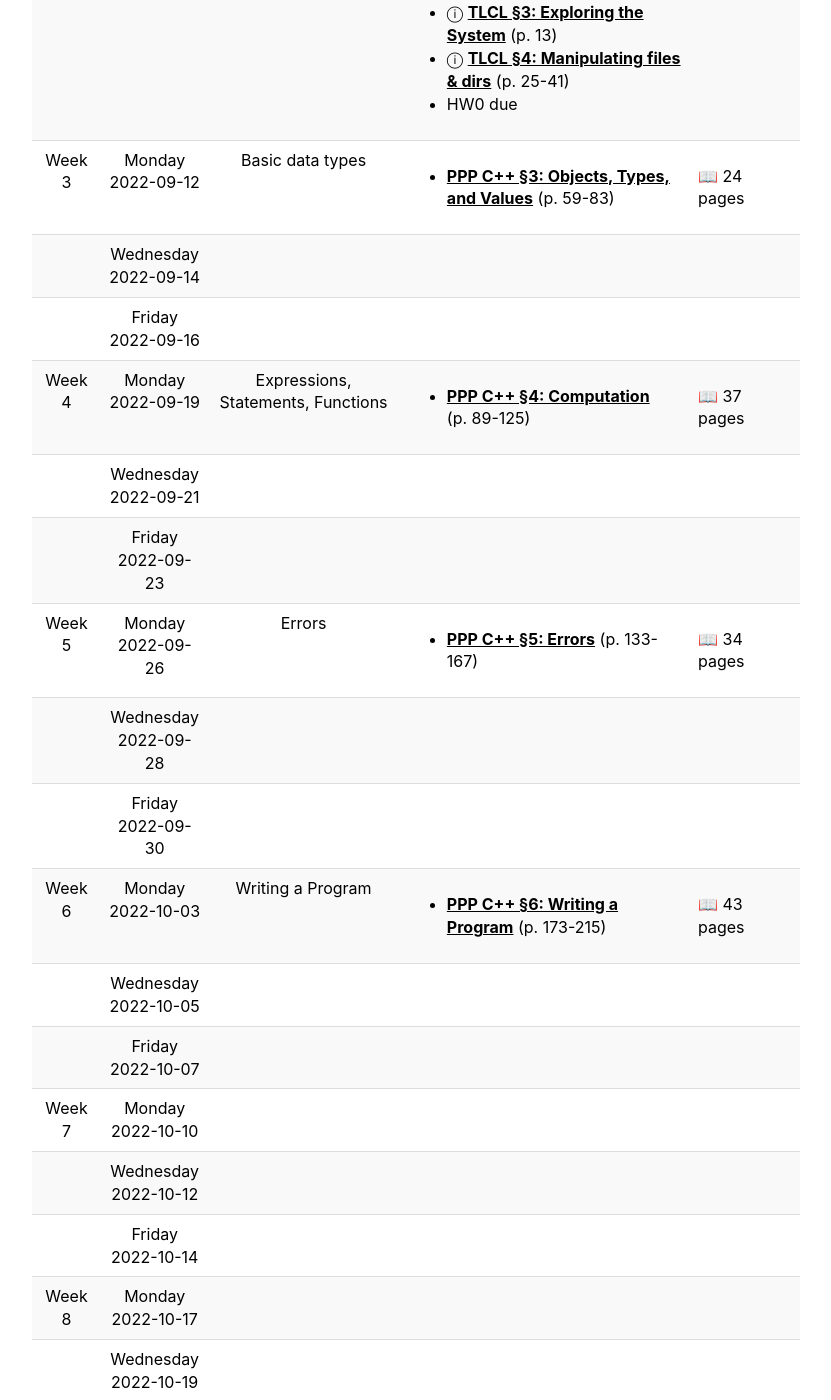
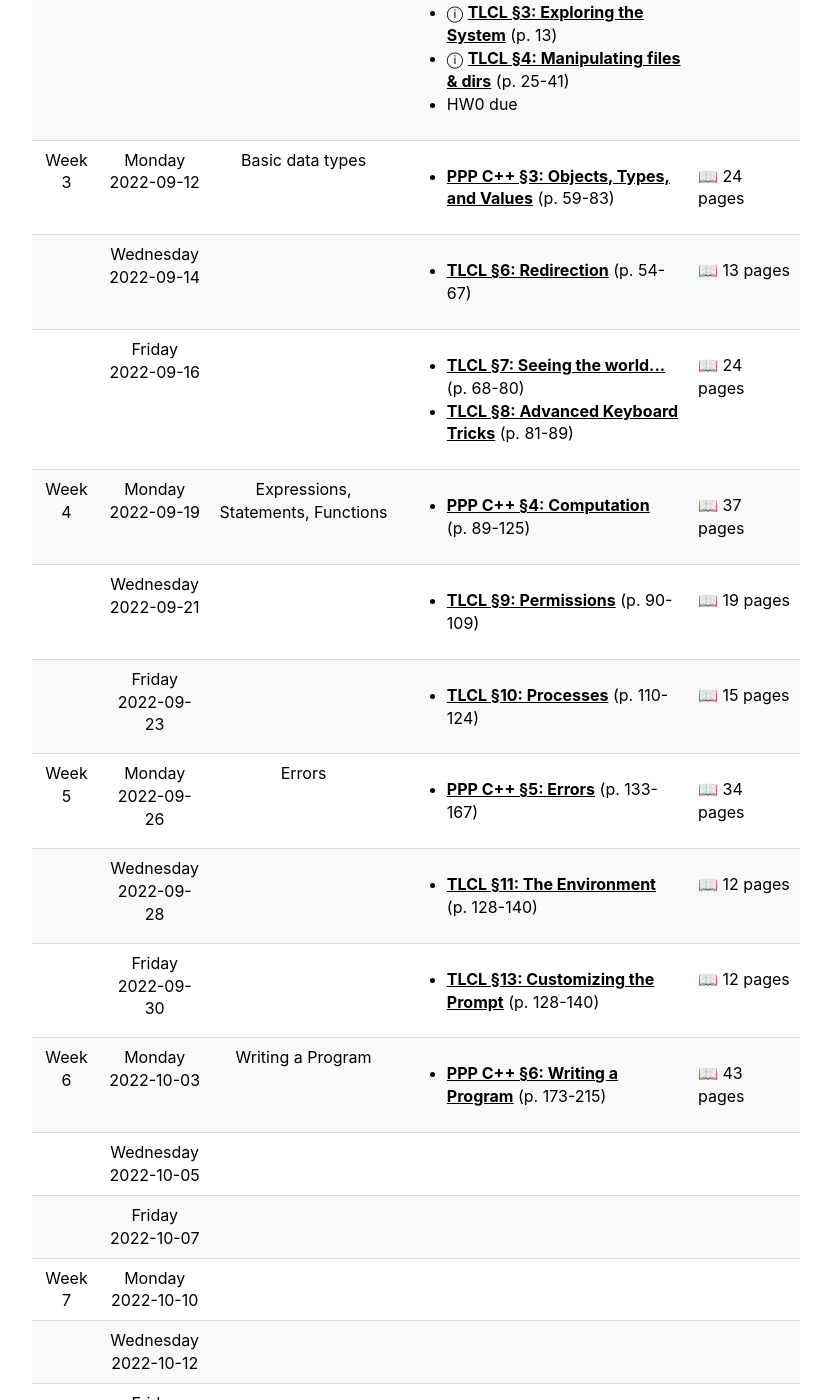
Before and after one commit to 2022-Fall-UAF-CS201/2022-Fall-UAF-CS201.github.io, a Jekyll site: the page built from schedule.md, in a window 1280 px wide and 1400 px high, scrolled down 1242 px. Shown: the whole window, without its empty margins (224-1055 px from the left). Built offline with Jekyll 4.4.1, drawn with Linux system fonts in a browser that asks for light colours; some of the changed text lies outside the part shown.

Commit message:
Weeks 3-5

```diff
--- a/_data/schedule.yaml
+++ b/_data/schedule.yaml
@@ -179,11 +179,33 @@
 -
   day_of_week: 2
 #  slides: ../assets/pdf/cs201-0203-flow-of-control-3.pdf
+  reading:
+    -
+     title: "TLCL §6: Redirection"
+     url:   "https://linuxcommand.org/tlcl.php"
+     pages: "54-67"
+     length:
+       value: 13
+       unit:  "pages"
 -
 #  topic: "Functions"
   day_of_week: 4
 #  slides: ../assets/pdf/cs201-0301-functions-1.pdf
-#  reading:
+  reading:
+    -
+     title: "TLCL §7: Seeing the world..."
+     url:   "https://linuxcommand.org/tlcl.php"
+     pages: "68-80"
+     length:
+       value: 12
+       unit:  "pages"
+    -
+     title: "TLCL §8: Advanced Keyboard Tricks"
+     url:   "https://linuxcommand.org/tlcl.php"
+     pages: "81-89"
+     length:
+       value: 12
+       unit:  "pages"
 #    -
 #     title: "Chapter 4.5: Functions"
 #     pages: "113-117"
@@ -211,10 +233,26 @@
 #  topic: ""
   day_of_week: 2
 #  slides: ../assets/pdf/cs201-0303-functions-3.pdf
+  reading:
+    -
+     title: "TLCL §9: Permissions"
+     url:   "https://linuxcommand.org/tlcl.php"
+     pages: "90-109"
+     length:
+       value: 19
+       unit:  "pages"
 -
 #  topic: ""
   day_of_week: 4
 #  slides: ../assets/pdf/cs201-0304-functions-4.pdf
+  reading:
+    -
+     title: "TLCL §10: Processes"
+     url:   "https://linuxcommand.org/tlcl.php"
+     pages: "110-124"
+     length:
+       value: 15
+       unit:  "pages"
 -
 ###################################
   start_new_week: true   # Week 5
@@ -236,9 +274,25 @@
 #  topic: ""
   day_of_week: 2
 #  slides: ../assets/pdf/cs201-0402-type_2.pdf
+  reading:
+    -
+     title: "TLCL §11: The Environment"
+     url:   "https://linuxcommand.org/tlcl.php"
+     pages: "128-140"
+     length:
+       value: 12
+       unit:  "pages"
 -
 #  topic: "Vectors"
   day_of_week: 4
+  reading:
+    -
+     title: "TLCL §13: Customizing the Prompt"
+     url:   "https://linuxcommand.org/tlcl.php"
+     pages: "128-140"
+     length:
+       value: 12
+       unit:  "pages"
 #  slides: ../assets/pdf/cs201-0501-vector_1.pdf
 -
 ###################################
```
